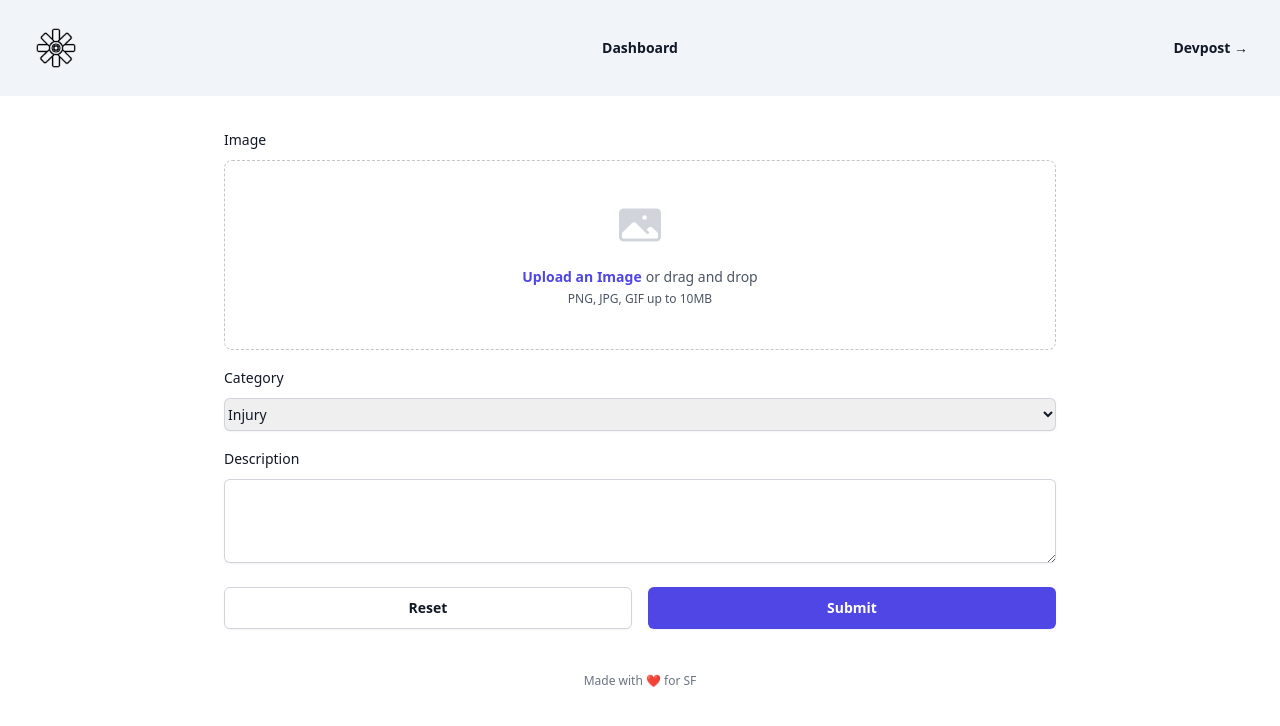
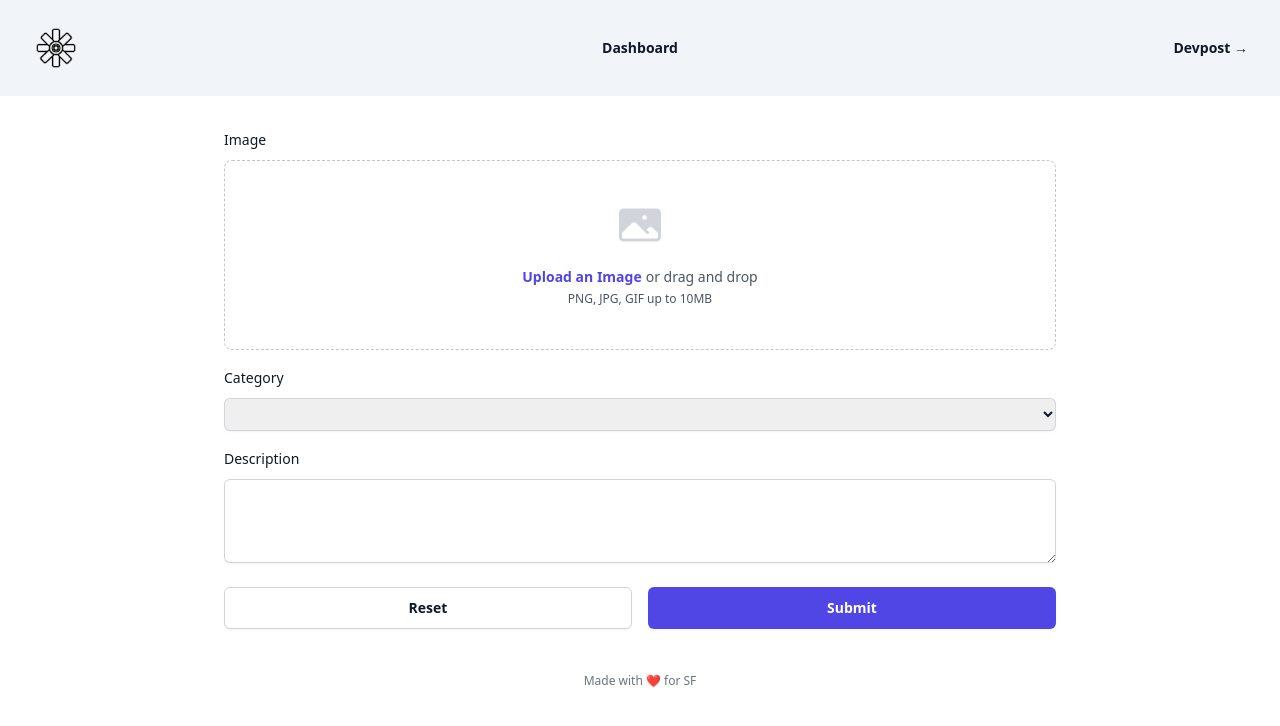
Before and after one commit to riddhikt/sos_hub_frontend, a React (Create React App) app: page / in a window 1280 px wide. Shown: the top 726 px of the page. Built offline with nearby package versions, Linux system fonts and the light colour scheme.

Commit message:
options check

```diff
--- a/src/components/Form.js
+++ b/src/components/Form.js
@@ -1,4 +1,4 @@
-import React, { useState } from "react";
+import React, { useState, useRef } from "react";
 import { PhotoIcon } from "@heroicons/react/24/solid";
 import EXIF from "exif-js";
 import Overlay from "./Overlay";
@@ -15,6 +15,8 @@ function Form() {
   const [isOverlayOpen, setIsOverlayOpen] = useState(false);
   const [overlayLoading, setOverlayLoading] = useState(false);
   const [responseData, setResponseData] = useState({});
+
+  const fileInputRef = useRef(null); // Add this line
 
   const handleChange = (event) => {
     const { name, value } = event.target;
@@ -110,6 +112,13 @@ function Form() {
     );
   };
 
+  // const handleReset = () => {
+  //   console.log("calling reset")
+  //   setFormData(initialState);
+  //   setImagePreview(null);
+  //   fileInputRef.current.value = ""; // Reset file input
+  // };
+
   return (
     <div className="mx-auto max-w-4xl p-8">
       <form onSubmit={handleSubmit}>
@@ -181,6 +190,7 @@ function Form() {
               required
               onChange={handleChange}
             >
+              <option></option>
               <option>Injury</option>
               <option>Accident</option>
               <option>Medical Emergency</option>
```
